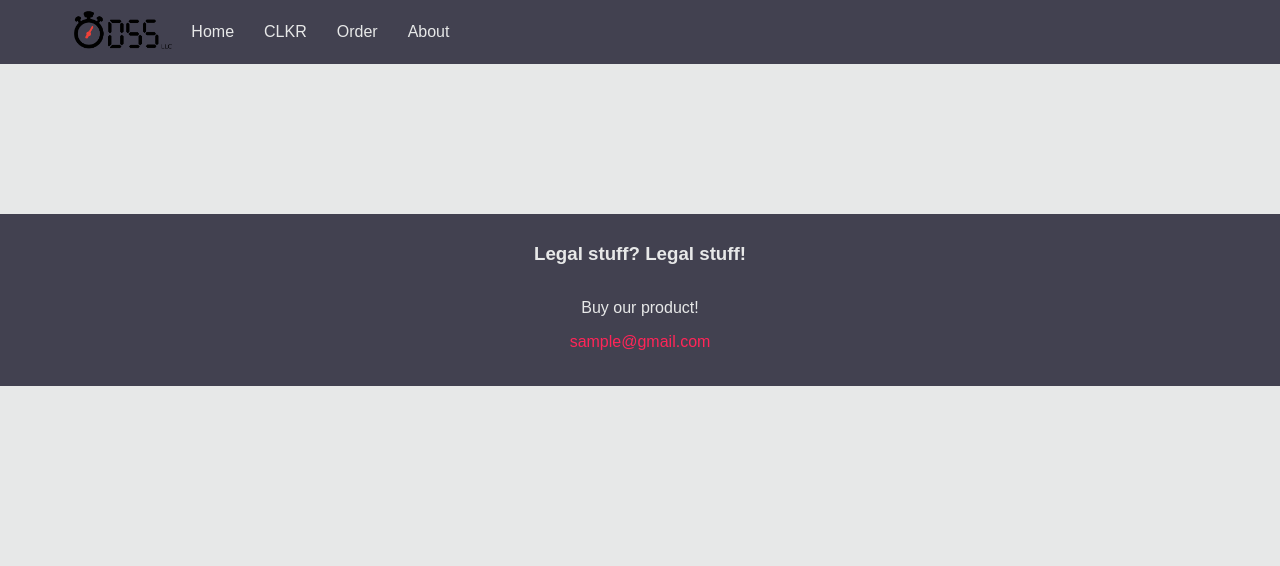
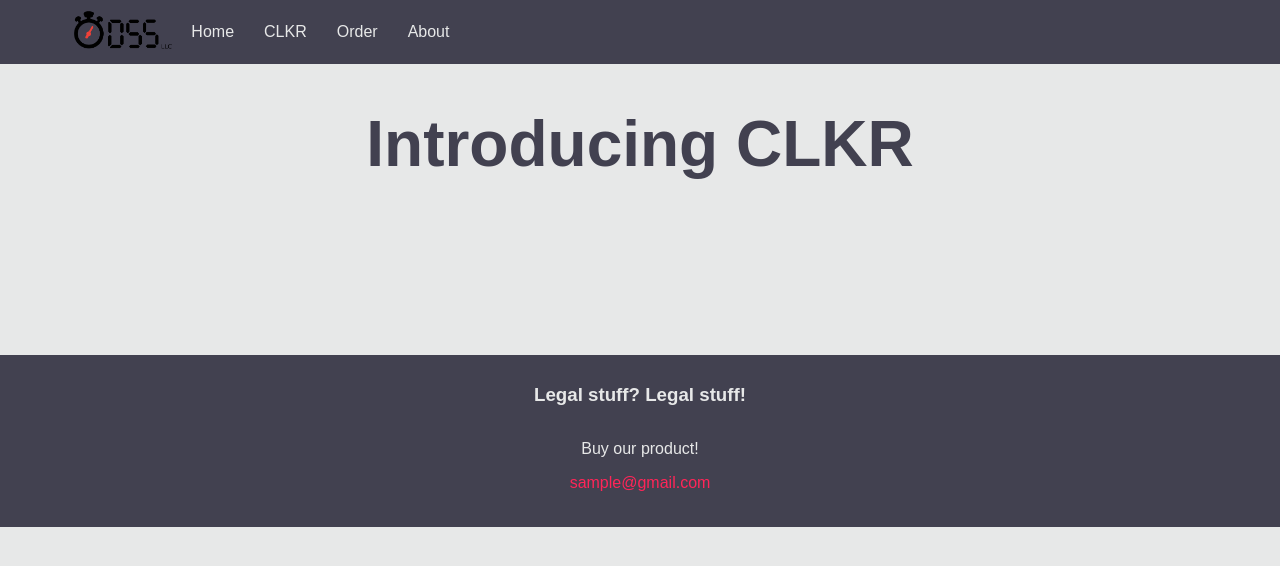
Before and after one commit to Digital-Sports-Solutions-Official/DSS-website, a React (Vite) app: page /clkr in a window 1280 px wide. Shown: the top 566 px of the page. Built offline with nearby package versions, Linux system fonts and the light colour scheme.

Commit message:
Version bump, as well as upgrading to heroku node24 stack

```diff
--- a/package.json
+++ b/package.json
@@ -1,7 +1,7 @@
 {
-  "name": "dss",
+  "name": "dss-website",
   "private": true,
-  "version": "0.0.0",
+  "version": "0.1.0",
   "type": "module",
   "scripts": {
     "dev": "vite",
--- a/src/routes/CLKR/CLKR.tsx
+++ b/src/routes/CLKR/CLKR.tsx
@@ -2,12 +2,13 @@
 
 import NavBar from '../../common_components/NavBar';
 import Footer from '../../common_components/Footer';
+import CLKRLanding from './CLKRLanding';
 
 const CLKR = () => {
     return (
         <div className="CLKR">
             <NavBar />
-
+            <CLKRLanding />
             <Footer />
         </div>
     );
--- /dev/null
+++ b/src/routes/CLKR/CLKRLanding.tsx
@@ -0,0 +1,11 @@
+/* Noah Klein */
+
+const CLKRLanding = ({ }) => {
+    return (
+        <div className="CLKRLanding">
+            <h1>Introducing CLKR</h1>
+        </div>
+    )
+}
+
+export default CLKRLanding;
```
Also changed, not shown: public/Clkr-transparent.png (added).
